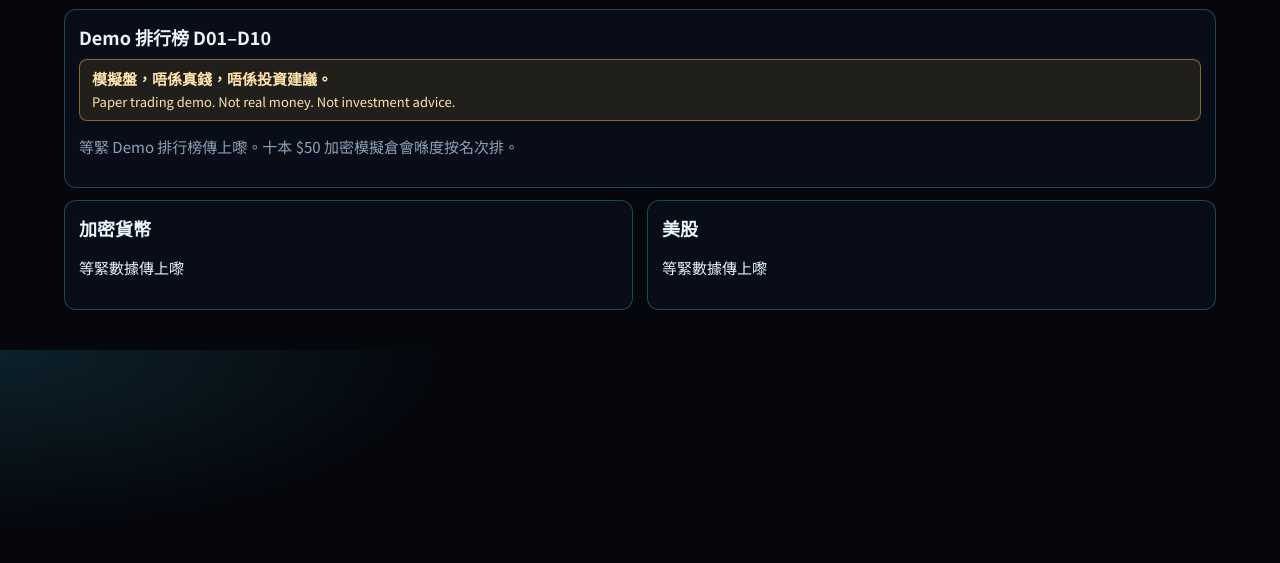
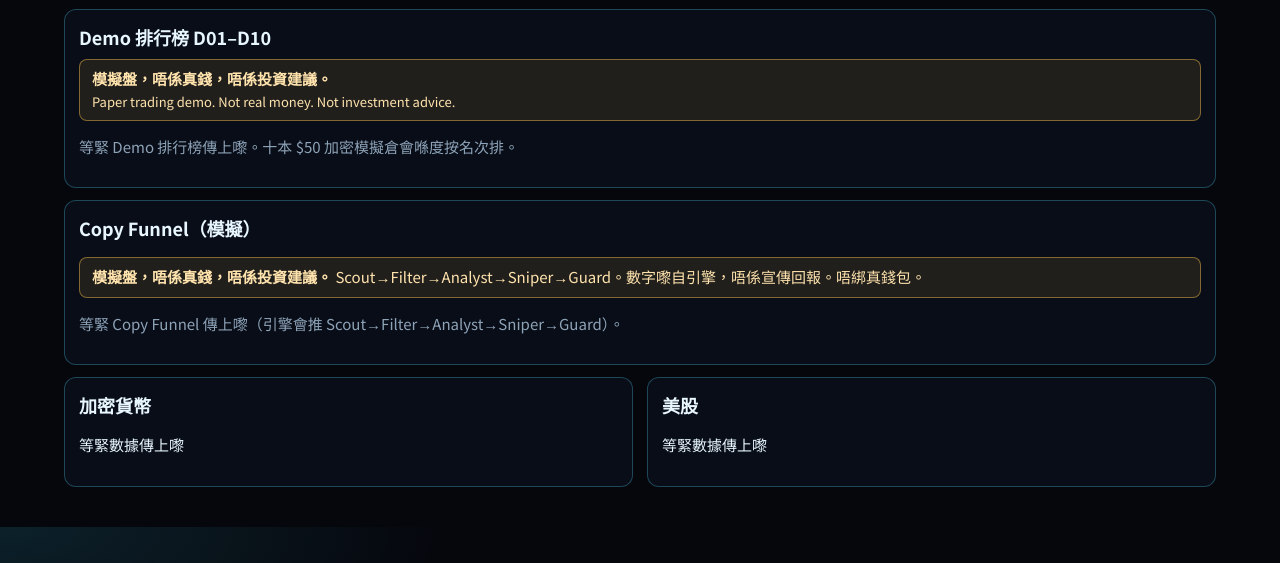
Before and after one commit to TradingSpidey/trader-app, a Flask app: page /paper in a window 1280 px wide. Shown: the part 237-800 px from the top of the page. Run offline with Flask 3, Linux system fonts and the light colour scheme; parts of the project's set-up code (start-up, migrations or seed data) failed here and were passed over.

Commit message:
Show the crypto copy funnel on /paper (#6)
Render Scout→Filter→Analyst→Sniper→Guard counts and the skipped/copied log from the existing crypto ingest field data.funnel. The demo leaderboard page stays leaderboard-only.

Co-authored-by: Cursor Agent <cursoragent@cursor.com>
Co-authored-by: TradingSpidey <TradingSpidey@users.noreply.github.com>

```diff
--- a/static/paper.css
+++ b/static/paper.css
@@ -52,3 +52,17 @@ th { color: var(--muted); font-weight: 600; }
   .books { grid-template-columns: 1fr; }
   h1 { font-size: 22px; }
 }
+
+.funnel-card { margin-top: 12px; }
+.funnel-stages { display: grid; grid-template-columns: repeat(5, minmax(0, 1fr)); gap: 8px; margin: 10px 0; }
+.funnel-stage { border: 1px solid var(--line); border-radius: 10px; padding: 10px; background: rgba(8,14,26,.7); min-width: 0; }
+.funnel-stage b { display: block; font-size: 13px; margin-bottom: 4px; }
+.funnel-stage .counts { font-family: var(--mono); font-size: 12px; color: var(--cyan); }
+.funnel-stage .detail { color: var(--muted); font-size: 12px; margin-top: 4px; }
+.funnel-log { max-height: 280px; overflow: auto; }
+.funnel-log li { margin: 0 0 6px; }
+.tag.skip { color: var(--amber); border-color: rgba(255,193,77,.45); }
+.tag.copy { color: var(--mint); border-color: rgba(61,255,176,.45); }
+.tag.pass { color: var(--cyan); border-color: rgba(62,224,255,.45); }
+.tag.exit { color: var(--red); border-color: rgba(255,93,122,.45); }
+@media (max-width: 900px) { .funnel-stages { grid-template-columns: 1fr 1fr; } }
--- a/static/paper.js
+++ b/static/paper.js
@@ -248,18 +248,52 @@ function bookCard(name, book, item) {
   </article>`;
 }
 
+
+function funnelHtml(item) {
+  const data = item && item.data ? item.data : item;
+  const f = data && data.funnel;
+  if (!f || !Array.isArray(f.stages) || !f.stages.length) {
+    return `<p class="muted">等緊 Copy Funnel 傳上嚟（引擎會推 Scout→Filter→Analyst→Sniper→Guard）。</p>`;
+  }
+  const scout = f.scout || (data && data.scout) || {};
+  const stages = f.stages.map((s) => `<div class="funnel-stage">
+    <b>${esc(s.label || s.id)}</b>
+    <div class="counts">見過 ${esc(dash(s.seen))} · 過 ${esc(dash(s.passed))} · 跳過 ${esc(dash(s.skipped))}</div>
+    <div class="detail">${esc(s.detail || "")}</div>
+  </div>`).join("");
+  const events = Array.isArray(f.events) ? f.events : [];
+  const log = events.length ? `<ol class="funnel-log">${events.map((e) => {
+    const act = String(e.action || "");
+    const tag = act === "skip" ? "skip" : act === "copy" ? "copy" : act === "exit" ? "exit" : "pass";
+    return `<li><time class="num">${esc(fmtHKT(e.ts))}</time>
+      <span class="tag ${tag}">${esc(act || "—")}</span>
+      <b>${esc(e.stage || "")}</b> ${esc(e.symbol || "—")}
+      <div class="muted">${esc(e.reason || "")}</div></li>`;
+  }).join("")}</ol>` : `<p class="muted">未有 skipped／copied 日誌</p>`;
+  const scoutLine = `Scout 錢包 ${esc(dash(scout.wallets_n))} · flow ${esc(dash(scout.flow_n))} · 對上池 ${esc(dash(scout.matched))}${scout.min_buy_usd != null ? ` · 大額門檻 $${esc(String(scout.min_buy_usd))}` : ""}`;
+  return `<p class="note">${esc(f.disclaimer || "模擬盤 Copy Funnel")}</p>
+    <p class="note">${scoutLine}</p>
+    <div class="funnel-stages">${stages}</div>
+    <h2 style="margin-top:12px">最近 skipped／copied</h2>
+    ${log}`;
+}
+
 async function load() {
   const r = await fetch("/api/paper");
   if (!r.ok) throw new Error("讀唔到成績");
   const j = await r.json();
   const lb = $("#leaderboard");
   if (lb) lb.innerHTML = leaderboardHtml(j && j.leaderboard);
+  const funnel = $("#funnel");
+  if (funnel) funnel.innerHTML = funnelHtml(j && j.crypto);
   const books = $("#books");
   if (books) books.innerHTML = `<div class="books">${bookCard("加密貨幣", "crypto", j.crypto)}${bookCard("美股", "stocks", j.stocks)}</div>`;
 }
 load().catch((e) => {
   const lb = $("#leaderboard");
   if (lb) lb.textContent = e.message;
+  const funnel = $("#funnel");
+  if (funnel) funnel.textContent = e.message;
   const books = $("#books");
   if (books) books.textContent = e.message;
 });
--- a/templates/paper.html
+++ b/templates/paper.html
@@ -35,6 +35,11 @@
   <div id="leaderboard"><p class="muted">等緊 Demo 排行榜傳上嚟</p></div>
 </section>
 {% if not demo_only %}
+<section class="card funnel-card" aria-labelledby="funnel-title">
+  <h2 id="funnel-title">Copy Funnel（模擬）</h2>
+  <p class="banner demo-banner" role="note"><b>模擬盤，唔係真錢，唔係投資建議。</b> Scout→Filter→Analyst→Sniper→Guard。數字嚟自引擎，唔係宣傳回報。唔綁真錢包。</p>
+  <div id="funnel"><p class="muted">等緊 Funnel 傳上嚟</p></div>
+</section>
 <div id="books"><p class="muted">等緊數據傳上嚟</p></div>
 {% endif %}
 </div>
```
Also changed, not shown: tests/test_paper_ingest.py (+38 -0 lines), README.md.
